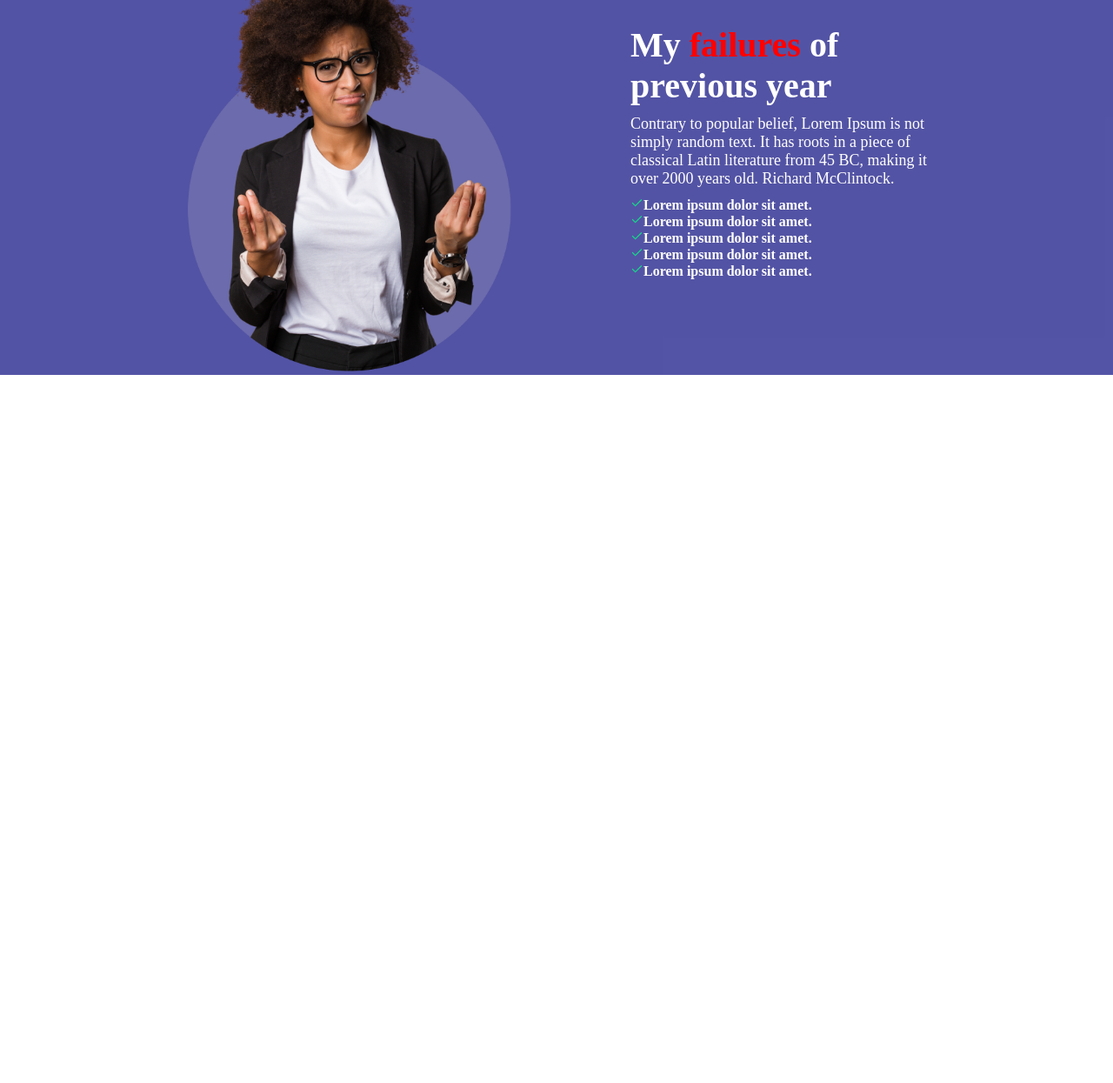
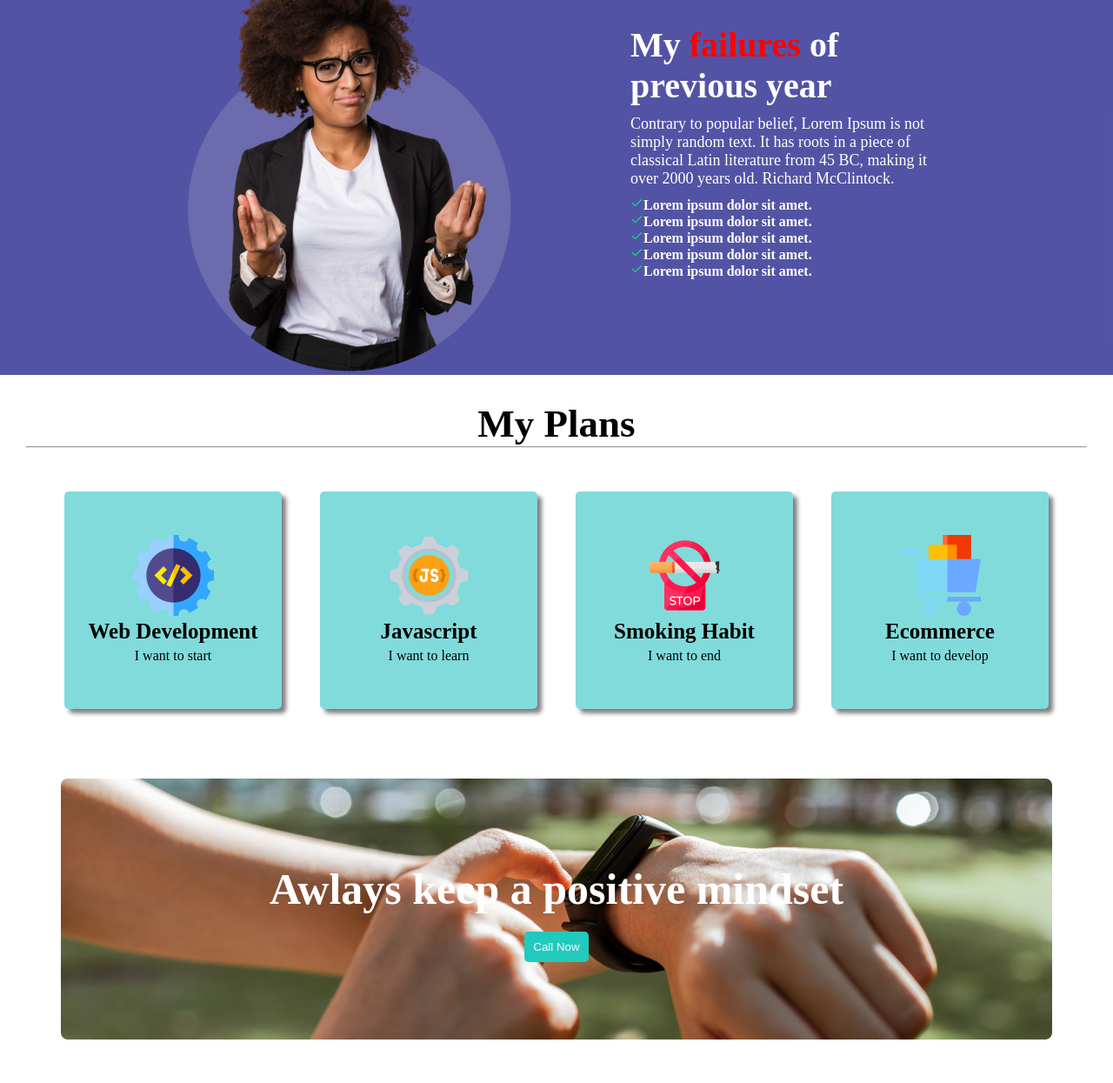
Before and after one commit to Tanay91/practice-repo, a plain HTML site: page index.html in a window 1280 px wide. Shown: the part 882-2127 px from the top of the page at 87% size. Before the commit the page ends 1313 px from the top, so only its background shows below. Drawn offline with Linux system fonts and the light colour scheme.

Commit message:
main done

```diff
--- a/index.html
+++ b/index.html
@@ -34,7 +34,40 @@
             </ol>
         </div>
     </div>
-   </main>
+    <div class="skill-container">
+        <h1 class="plan">My Plans</h1> <hr>
+        <div class="skill-info">
+            <div class="skill1">
+                <img class="im" src="./images/icons/web.png" alt="">
+                <h3 class="skill-title">Web Development</h3>
+                <p class="skill-p">I want to start</p>
+            </div>
+            <div class="skill1">
+                <img class="im" src="/images/icons/js.png">
+                <h3 class="skill-title">Javascript</h3>
+                <p class="skill-p">I want to learn</p>
+            </div>
+            <div class="skill1">
+                <img class="im" src="images/icons/smoke.png" alt="">
+                <h3 class="skill-title">Smoking Habit</h3>
+                <p class="skill-p">I want to end</p>
+            </div>
+            <div class="skill1">
+                <img class="im" src="images/icons/ecom.png" alt="">
+                <h3 class="skill-title">Ecommerce</h3>
+                <p class="skill-p">I want to develop</p>
+            </div>
+
+        </div>
+    </div>
+
+    <div class="motivation">
+        <div class="motivation-info">
+            <h2 class="mov">Awlays keep a positive mindset</h2>
+            <button class="btn">Call Now</button>
+        </div>
+    </div>
+</main>
    <footer></footer>
 
 </body>
--- a/style/index.css
+++ b/style/index.css
@@ -76,3 +76,58 @@
 .sign{
     width: 15px;
 }
+.skill-container{
+    margin: 10px;
+    padding: 20px;
+}
+.plan{
+    font-size: 45px;
+    text-align: center;
+}
+.skill-info{
+    display: flex;
+    justify-content:space-evenly;
+    align-items: center;
+    margin-top: 50px;
+
+}
+.skill-p{
+    text-align: center;
+    padding: 5px;
+}
+.skill-title{
+    text-align: center;
+    font-size: 25px;
+}
+.skill1{
+    text-align: center;
+    height: 250px;
+    width: 250px;
+    background-color: rgb(129, 219, 219);
+    border-radius: 5px;
+    box-shadow: 5px 5px 5px rgb(0,0,0,0.5);
+
+
+}
+.im{
+    margin-top: 50px;
+}
+
+.motivation{
+    width: 100%;
+    height: 400px;
+    align-items: center;
+    text-align: center;
+    justify-content: center;
+    display: flex;
+    background-image:url('/images/watch.png');
+    background-repeat: no-repeat;
+    background-position: center;
+    color: white;
+}
+.mov{
+    font-size: 50px;
+    margin-bottom: 10px;
+    padding: 10px;
+
+}
```
